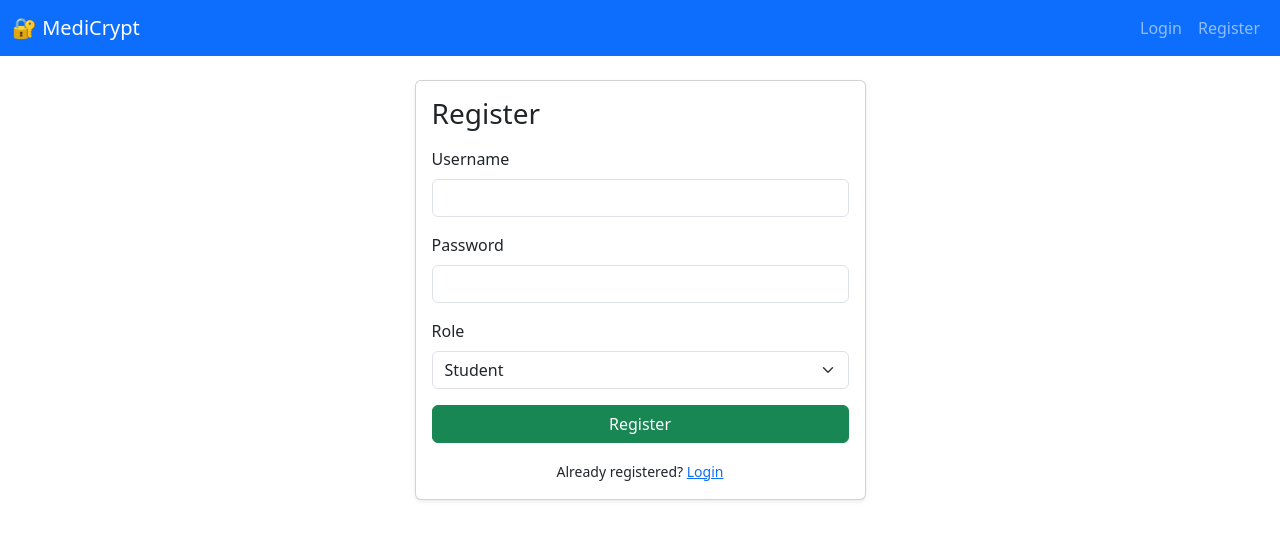
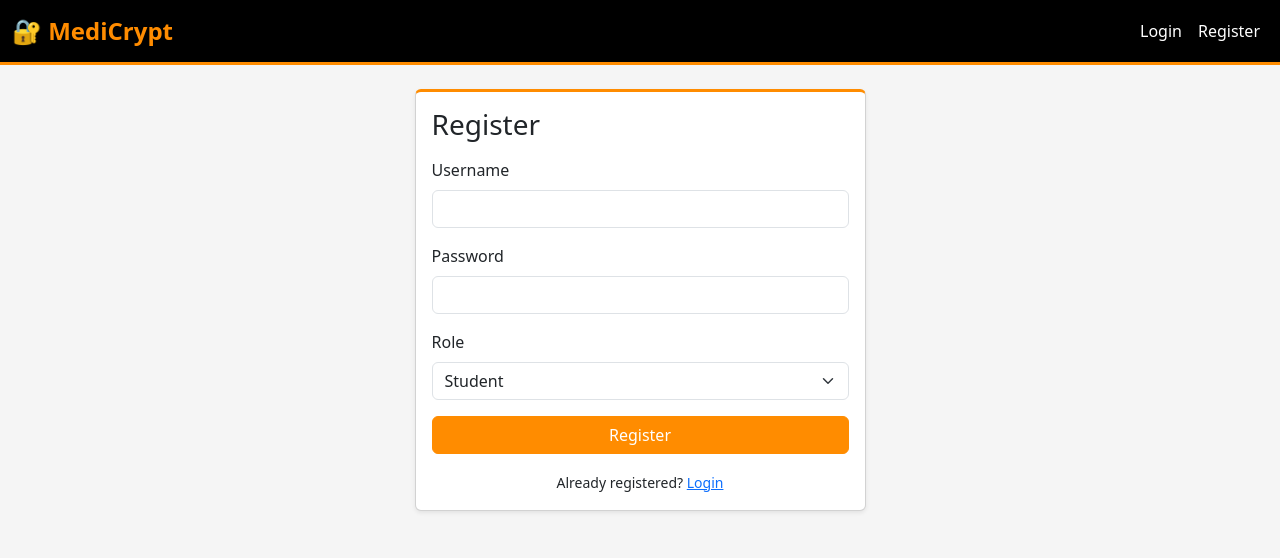
Before and after one commit to vetri2210/AI-based-DSSE-for-medical-records, a Flask app: page /register in a window 1280 px wide. Shown: the top 558 px of the page. Run offline with Flask 2, Linux system fonts and the light colour scheme; parts of the project's set-up code (start-up, migrations or seed data) failed here and were passed over.

Commit message:
rev 2 fin

```diff
--- a/templates/cube_visualization.html
+++ b/templates/cube_visualization.html
@@ -1,6 +1,6 @@
 {% extends "layout.html" %}
 {% block content %}
-<h2 class="mb-4">📊 CUBE Index Visualization</h2>
+<h2 class="mb-4">CUBE Index Visualization</h2>
 
 <div class="row g-3 mb-4">
   <div class="col-md-6">
--- a/templates/dashboard.html
+++ b/templates/dashboard.html
@@ -38,13 +38,13 @@
     <!-- Action Buttons -->
     <div class="row g-3 mb-4">
       <div class="col-sm-4">
-        <a class="btn btn-primary w-100" href="{{ url_for('upload') }}">📤 Upload Document</a>
+        <a class="btn btn-primary w-100" href="{{ url_for('upload') }}">Upload Document</a>
       </div>
       <div class="col-sm-4">
-        <a class="btn btn-info w-100" href="{{ url_for('search') }}">🔍 Search Documents</a>
+        <a class="btn btn-primary w-100" href="{{ url_for('search') }}">Search Documents</a>
       </div>
       <div class="col-sm-4">
-        <a class="btn btn-warning w-100" href="{{ url_for('cube_dashboard') }}">📊 View CUBE Index</a>
+        <a class="btn btn-primary w-100" href="{{ url_for('cube_dashboard') }}">View CUBE Index</a>
       </div>
     </div>
 
--- a/templates/document_detail.html
+++ b/templates/document_detail.html
@@ -7,7 +7,7 @@
         <h3 class="card-title">{{ document.filename }}</h3>
         <p class="text-muted mb-0">Uploaded: {{ document.upload_date }}</p>
       </div>
-      <a class="btn btn-success" href="{{ url_for('decrypt', document_id=document.id) }}">Decrypt</a>
+      <a class="btn btn-outline-primary" href="{{ url_for('decrypt', document_id=document.id) }}">Decrypt</a>
     </div>
 
     <div class="mb-4">
--- a/templates/layout.html
+++ b/templates/layout.html
@@ -5,9 +5,167 @@
     <meta name="viewport" content="width=device-width, initial-scale=1" />
     <title>MediCrypt - Searchable Encrypted Medical Records</title>
     <link href="https://cdn.jsdelivr.net/npm/bootstrap@5.3.2/dist/css/bootstrap.min.css" rel="stylesheet" integrity="sha384-..." crossorigin="anonymous" />
+    <style>
+      :root {
+        --primary-color: #000000;
+        --orange-color: #ff8c00;
+        --dark-bg: #1a1a1a;
+        --light-text: #ffffff;
+      }
+
+      body {
+        background-color: #f5f5f5;
+      }
+
+      .navbar {
+        background-color: var(--primary-color) !important;
+        border-bottom: 3px solid var(--orange-color);
+      }
+
+      .navbar-brand {
+        color: var(--orange-color) !important;
+        font-weight: bold;
+        font-size: 1.5rem;
+      }
+
+      .navbar-brand:hover {
+        color: #ffb347 !important;
+      }
+
+      .nav-link {
+        color: var(--light-text) !important;
+        transition: color 0.3s;
+      }
+
+      .nav-link:hover {
+        color: var(--orange-color) !important;
+      }
+
+      .btn-primary {
+        background-color: var(--orange-color) !important;
+        border-color: var(--orange-color) !important;
+        color: white !important;
+      }
+
+      .btn-primary:hover {
+        background-color: #ff7f00 !important;
+        border-color: #ff7f00 !important;
+      }
+
+      .btn-info {
+        background-color: var(--primary-color) !important;
+        border-color: var(--orange-color) !important;
+        color: var(--orange-color) !important;
+      }
+
+      .btn-info:hover {
+        background-color: var(--dark-bg) !important;
+        color: #ffb347 !important;
+      }
+
+      .btn-warning {
+        background-color: var(--orange-color) !important;
+        border-color: var(--orange-color) !important;
+        color: white !important;
+      }
+
+      .btn-warning:hover {
+        background-color: #ff7f00 !important;
+        border-color: #ff7f00 !important;
+      }
+
+      .btn-danger {
+        background-color: #d32f2f !important;
+        border-color: #d32f2f !important;
+      }
+
+      .btn-outline-secondary {
+        color: var(--orange-color) !important;
+        border-color: var(--orange-color) !important;
+      }
+
+      .btn-outline-secondary:hover {
+        background-color: var(--orange-color) !important;
+        border-color: var(--orange-color) !important;
+        color: white !important;
+      }
+
+      .btn-success {
+        background-color: var(--primary-color) !important;
+        border-color: var(--orange-color) !important;
+        color: var(--orange-color) !important;
+      }
+
+      .btn-success:hover {
+        background-color: var(--dark-bg) !important;
+        color: #ffb347 !important;
+      }
+
+      .btn-outline-primary {
+        color: var(--orange-color) !important;
+        border-color: var(--orange-color) !important;
+      }
+
+      .btn-outline-primary:hover {
+        background-color: var(--orange-color) !important;
+        border-color: var(--orange-color) !important;
+        color: white !important;
+      }
+
+      .btn-outline-success {
+        color: var(--primary-color) !important;
+        border-color: var(--orange-color) !important;
+      }
+
+      .btn-outline-success:hover {
+        background-color: var(--orange-color) !important;
+        border-color: var(--orange-color) !important;
+        color: white !important;
+      }
+
+      .card {
+        border-top: 3px solid var(--orange-color);
+      }
+
+      .table-hover tbody tr:hover {
+        background-color: #fff3e0;
+      }
+
+      .badge {
+        background-color: var(--orange-color) !important;
+      }
+
+      .alert-success {
+        background-color: #e8f5e9 !important;
+        border-color: #4caf50 !important;
+        color: #2e7d32 !important;
+      }
+
+      .alert-danger {
+        background-color: #ffebee !important;
+        border-color: #d32f2f !important;
+        color: #c62828 !important;
+      }
+
+      .alert-warning {
+        background-color: #fff3e0 !important;
+        border-color: var(--orange-color) !important;
+        color: #e65100 !important;
+      }
+
+      .alert-info {
+        background-color: #e1f5fe !important;
+        border-color: #01579b !important;
+        color: #01579b !important;
+      }
+
+      h1, h2, h3, h4, h5, h6 {
+        color: var(--primary-color);
+      }
+    </style>
   </head>
   <body>
-    <nav class="navbar navbar-expand-lg navbar-dark bg-primary mb-4">
+    <nav class="navbar navbar-expand-lg navbar-dark mb-4">
       <div class="container-fluid">
         <a class="navbar-brand" href="{{ url_for('dashboard') }}">🔐 MediCrypt</a>
         <button class="navbar-toggler" type="button" data-bs-toggle="collapse" data-bs-target="#navbarNav">
@@ -19,9 +177,9 @@
             <li class="nav-item"><a class="nav-link" href="{{ url_for('dashboard') }}">Dashboard</a></li>
             <li class="nav-item"><a class="nav-link" href="{{ url_for('upload') }}">Upload</a></li>
             <li class="nav-item"><a class="nav-link" href="{{ url_for('documents') }}">Documents</a></li>
-            <li class="nav-item"><a class="nav-link" href="{{ url_for('search') }}">🔍 Search</a></li>
-            <li class="nav-item"><a class="nav-link" href="{{ url_for('cube_dashboard') }}">📊 CUBE Index</a></li>
-            <li class="nav-item"><a class="nav-link" href="{{ url_for('performance') }}">⚡ Performance</a></li>
+            <li class="nav-item"><a class="nav-link" href="{{ url_for('search') }}">Search</a></li>
+            <li class="nav-item"><a class="nav-link" href="{{ url_for('cube_dashboard') }}">CUBE Index</a></li>
+            <li class="nav-item"><a class="nav-link" href="{{ url_for('performance') }}">Performance</a></li>
             <li class="nav-item"><a class="nav-link" href="{{ url_for('logout') }}">Logout</a></li>
             {% else %}
             <li class="nav-item"><a class="nav-link" href="{{ url_for('login') }}">Login</a></li>
--- a/templates/performance.html
+++ b/templates/performance.html
@@ -1,6 +1,6 @@
 {% extends "layout.html" %}
 {% block content %}
-<h2 class="mb-4">⚡ Performance Dashboard</h2>
+<h2 class="mb-4">Performance Dashboard</h2>
 
 <div class="row g-3 mb-4">
   <div class="col-md-4">
@@ -117,7 +117,7 @@
 {% endif %}
 
 <div class="alert alert-info mt-4">
-  <strong>📊 Performance Metrics Explained:</strong>
+  <strong>Performance Metrics Explained:</strong>
   <ul class="mb-0 mt-2">
     <li><strong>Encryption:</strong> Time to encrypt document and generate AES keys</li>
     <li><strong>Search:</strong> Time to generate search tokens and query CUBE index</li>
--- a/templates/register.html
+++ b/templates/register.html
@@ -22,7 +22,7 @@
               <option value="admin">Admin</option>
             </select>
           </div>
-          <button class="btn btn-success w-100" type="submit">Register</button>
+          <button class="btn btn-primary w-100" type="submit">Register</button>
         </form>
         <div class="mt-3 text-center">
           <small>Already registered? <a href="{{ url_for('login') }}">Login</a></small>
--- a/templates/search.html
+++ b/templates/search.html
@@ -4,7 +4,7 @@
   <div class="col-lg-8">
     <div class="card shadow-sm">
       <div class="card-body">
-        <h3 class="card-title mb-4">🔍 Secure Medical Record Search</h3>
+        <h3 class="card-title mb-4">Secure Medical Record Search</h3>
 
         <p class="text-muted mb-4">
           Search your encrypted medical documents using CUBE-based searchable encryption.
--- a/templates/search_results.html
+++ b/templates/search_results.html
@@ -3,7 +3,7 @@
 <div class="card shadow-sm mb-4">
   <div class="card-body">
     <div class="d-flex justify-content-between align-items-center mb-3">
-      <h3 class="card-title mb-0">🔍 Search Results</h3>
+      <h3 class="card-title mb-0">Search Results</h3>
       <a class="btn btn-outline-secondary" href="{{ url_for('search') }}">New Search</a>
     </div>
 
--- a/templates/upload.html
+++ b/templates/upload.html
@@ -4,7 +4,7 @@
   <div class="col-lg-7">
     <div class="card shadow-sm">
       <div class="card-body">
-        <h3 class="card-title mb-3">📤 Upload Medical Document</h3>
+        <h3 class="card-title mb-3">Upload Medical Document</h3>
         <p class="text-muted">
           Upload PDF, DOCX, or TXT files. The system will:
         </p>
```
Also changed, not shown: database.db, 6 other files.
